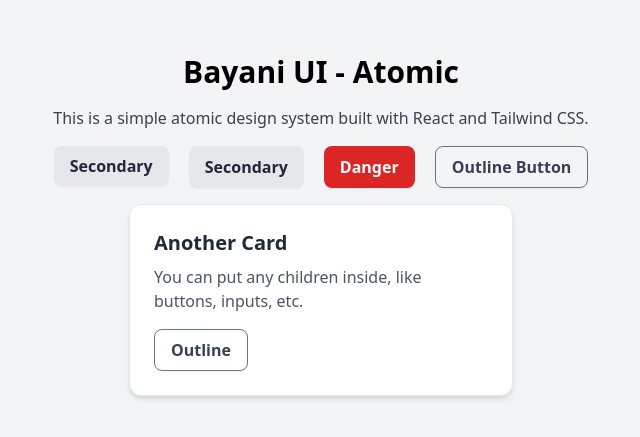
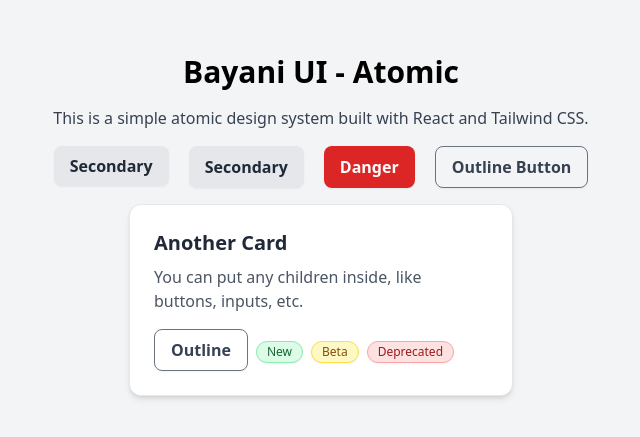
Before and after one commit to ErmanDev/Bayani-UI, a React (Vite) app: page / in a window 1280 px wide. Shown: the part 175-612 px from the top of the page, without its empty margins (319-959 px from the left). Built offline with nearby package versions, Linux system fonts and the light colour scheme.

Commit message:
added badge

```diff
--- a/src/App.tsx
+++ b/src/App.tsx
@@ -1,6 +1,5 @@
 import { useState } from 'react';
-import { Button, Card } from './components';
-import { Alert } from './components/atoms/Alert';
+import { Button, Card, Alert, Badge } from './components';
 
 export default function App() {
   const [showAlert, setShowAlert] = useState(false);
@@ -47,6 +46,9 @@
         description="You can put any children inside, like buttons, inputs, etc."
       >
         <Button label="Outline" variant="outline" />
+        <Badge label="New" variant="success" className="ml-2" />
+        <Badge label="Beta" variant="warning" className="ml-2" />
+        <Badge label="Deprecated" variant="danger" className="ml-2" />
       </Card>
     </div>
   );
--- /dev/null
+++ b/src/components/atoms/Badge/Badge.tsx
@@ -0,0 +1,25 @@
+import React from 'react';
+import type { BadgeProps } from './Badge.type';
+
+const baseStyle =
+  'inline-flex items-center px-2.5 py-0.5 rounded-full text-xs font-medium shadow-sm border';
+
+const variantStyles = {
+  default: 'bg-gray-100 text-gray-800 border-gray-300',
+  success: 'bg-green-100 text-green-800 border-green-300',
+  danger: 'bg-red-100 text-red-800 border-red-300',
+  warning: 'bg-yellow-100 text-yellow-800 border-yellow-300',
+  info: 'bg-blue-100 text-blue-800 border-blue-300',
+};
+
+export const Badge: React.FC<BadgeProps> = ({
+  label,
+  variant = 'default',
+  className = '',
+}) => {
+  return (
+    <span className={`${baseStyle} ${variantStyles[variant]} ${className}`}>
+      {label}
+    </span>
+  );
+};
--- /dev/null
+++ b/src/components/atoms/Badge/Badge.type.ts
@@ -0,0 +1,6 @@
+export type BadgeProps = {
+    label: string;
+    className?: string;
+    variant?: 'default' | 'warning' | 'danger' | 'success';
+
+}
--- /dev/null
+++ b/src/components/atoms/Badge/index.ts
@@ -0,0 +1 @@
+export {Badge} from './Badge'
--- a/src/components/index.ts
+++ b/src/components/index.ts
@@ -1,2 +1,8 @@
+
+// atoms
 export * from './atoms/Button';
+export * from './atoms/Alert';
+export * from './atoms/Badge';
+
+// molecules
 export * from './molecules/Card';
```
